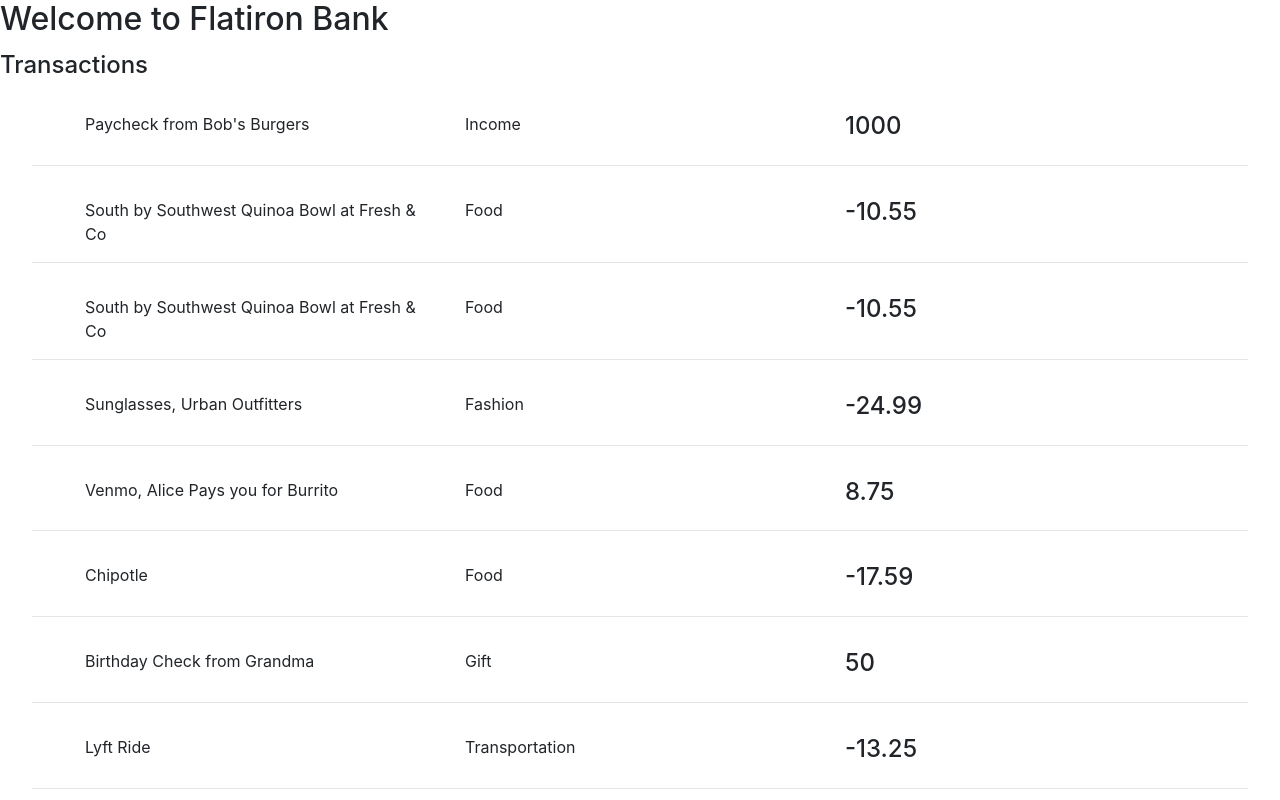
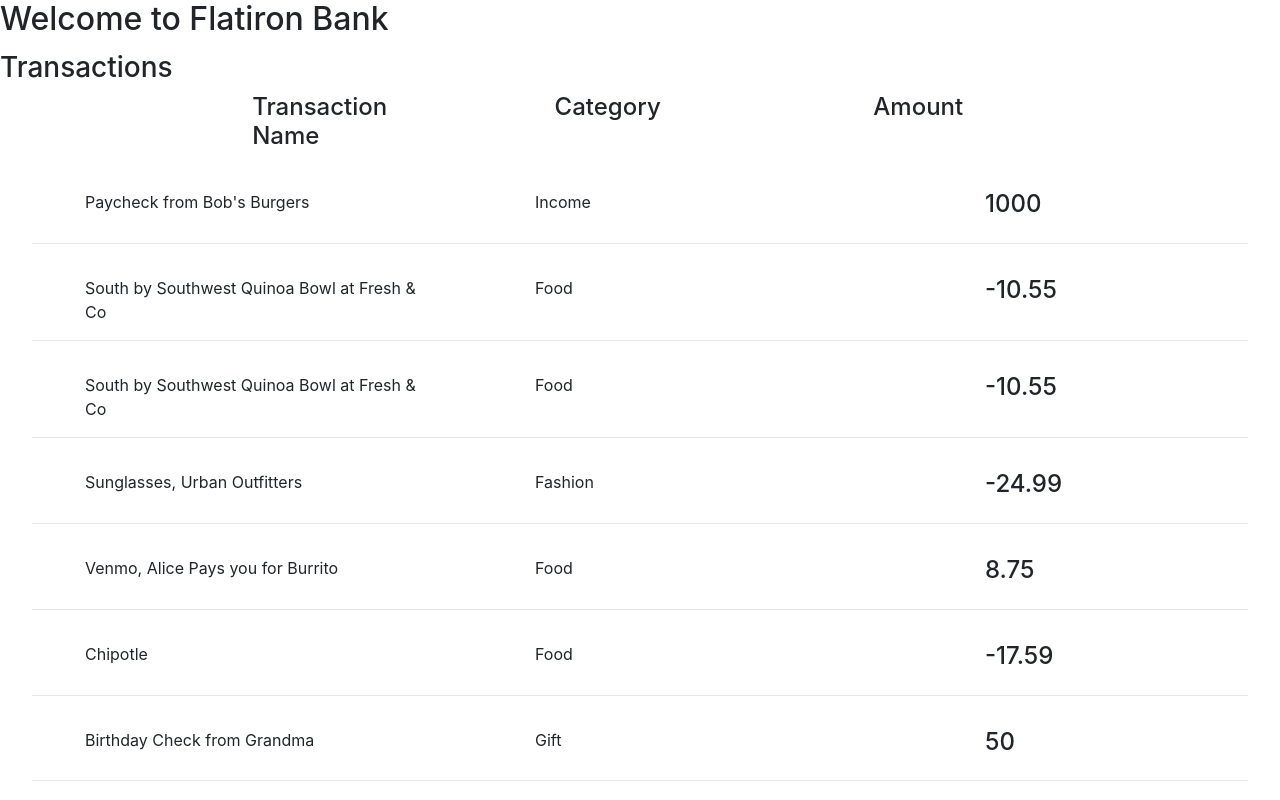
Before and after one commit to barondevke/phase-2-week-1-code-challenge, a React (Create React App) app in the folder bankapp/: page / in a window 1280 px wide. Shown: the top 800 px of the page. Built offline with nearby package versions, Linux system fonts and the light colour scheme; data requests are answered from the project's data file.

Commit message:
form for adding transactions

```diff
--- a/bankapp/src/App.css
+++ b/bankapp/src/App.css
@@ -60,3 +60,23 @@
 form {
   margin-right: 30%;
 }
+
+.category {
+  margin-left: 20%;
+}
+
+.nameHeading {
+  padding-left: 62%;
+}
+
+.categoryHeading {
+  padding-left: 29%;
+}
+
+.amountHeading {
+  padding-right: 10%;
+}
+
+.amount {
+  padding-left: 40%;
+}
--- a/bankapp/src/App.js
+++ b/bankapp/src/App.js
@@ -2,7 +2,7 @@
 import { useEffect, useState } from 'react';
 import React from 'react'
 import TranscationList from './components/TranscationList';
-import Form from './components/AddTransaction';
+
 
 
 function App() {
@@ -29,10 +29,10 @@
   return (
     <div className="App">
       <h2 className='header'>Welcome to Flatiron Bank</h2>
-      <h4>Transactions</h4>
+      <h3>Transactions</h3>
       <TranscationList data={data} />
       <button className='addBtn' type='button' onClick={handleAddBtn} >{isPressed ? <button>X</button> : 'Add Transaction'}</button>
-      {isPressed ? <Form /> : ''}
+
     </div>
   );
 }
--- a/bankapp/src/components/AddTransaction.js
+++ b/bankapp/src/components/AddTransaction.js
@@ -1,12 +1,13 @@
 import React, { useState } from "react";
 import Col from 'react-bootstrap/Col'
-import { Row, Container } from 'react-bootstrap'
+import { Container, Row } from 'react-bootstrap'
 
-function Form() {
+function Form(props) {
     const [date, setDate] = useState("");
     const [description, setDescription] = useState("");
     const [category, setCategory] = useState("");
     const [amount, setAmount] = useState(0);
+    let currentData = props.data
 
     const [submittedData, setSubmittedData] = useState([]);
 
@@ -45,7 +46,8 @@
 
     const listOfTransactions = submittedData.map((data, index) => {
         return (
-            <div key={index}>
+            <div className='transactionItem' key={index}>
+                <Container>
                     <Row>
                         <Col>
                             <div>
@@ -56,7 +58,7 @@
                         </Col>
                         <Col>
                             <div>
-                            <span>{data.category}</span>
+                                <span className='category'>{data.category}</span>
 
                             </div>
                         </Col>
@@ -73,12 +75,16 @@
 
                     </Row>
 
+
+                </Container>
+
             </div>
         );
     });
 
     return (
         <div>
+            {listOfTransactions}
             <form onSubmit={handleSubmit}>
                 <Row>
                     <Col>
@@ -132,8 +138,8 @@
 
                 <button className="submitBtn" type="submit">Submit</button>
             </form>
-            <h3>Added Transactions</h3>
-            {listOfTransactions}
+
+
 
         </div>
 
--- a/bankapp/src/components/Transaction.js
+++ b/bankapp/src/components/Transaction.js
@@ -16,7 +16,7 @@
                     </Col>
                     <Col>
                         <div>
-                            <span>{props.category}</span>
+                            <span className='category'>{props.category}</span>
 
                         </div>
                     </Col>
--- a/bankapp/src/components/TranscationList.js
+++ b/bankapp/src/components/TranscationList.js
@@ -1,5 +1,8 @@
 import React from 'react'
 import Transaction from './Transaction'
+import { Row, Col } from 'react-bootstrap'
+import Form from './AddTransaction'
+
 
 function TranscationList(props) {
     let array = props.data
@@ -15,7 +18,20 @@
 
     return (
         <div className='transactionList'>
+            <Row className='transactionHeading'>
+                <Col >
+                    <h4 className='nameHeading'>Transaction Name</h4>
+                </Col>
+                <Col >
+                    <h4 className='categoryHeading'>Category</h4>
+                </Col>
+                <Col >
+                    <h4 className='amountHeading'>Amount</h4>
+                </Col>
+            </Row>
+
             {transactionArray}
+            <Form data={transactionArray} />
         </div>
     )
 }
```
Lines whose indentation alone changed are shown as unchanged.
